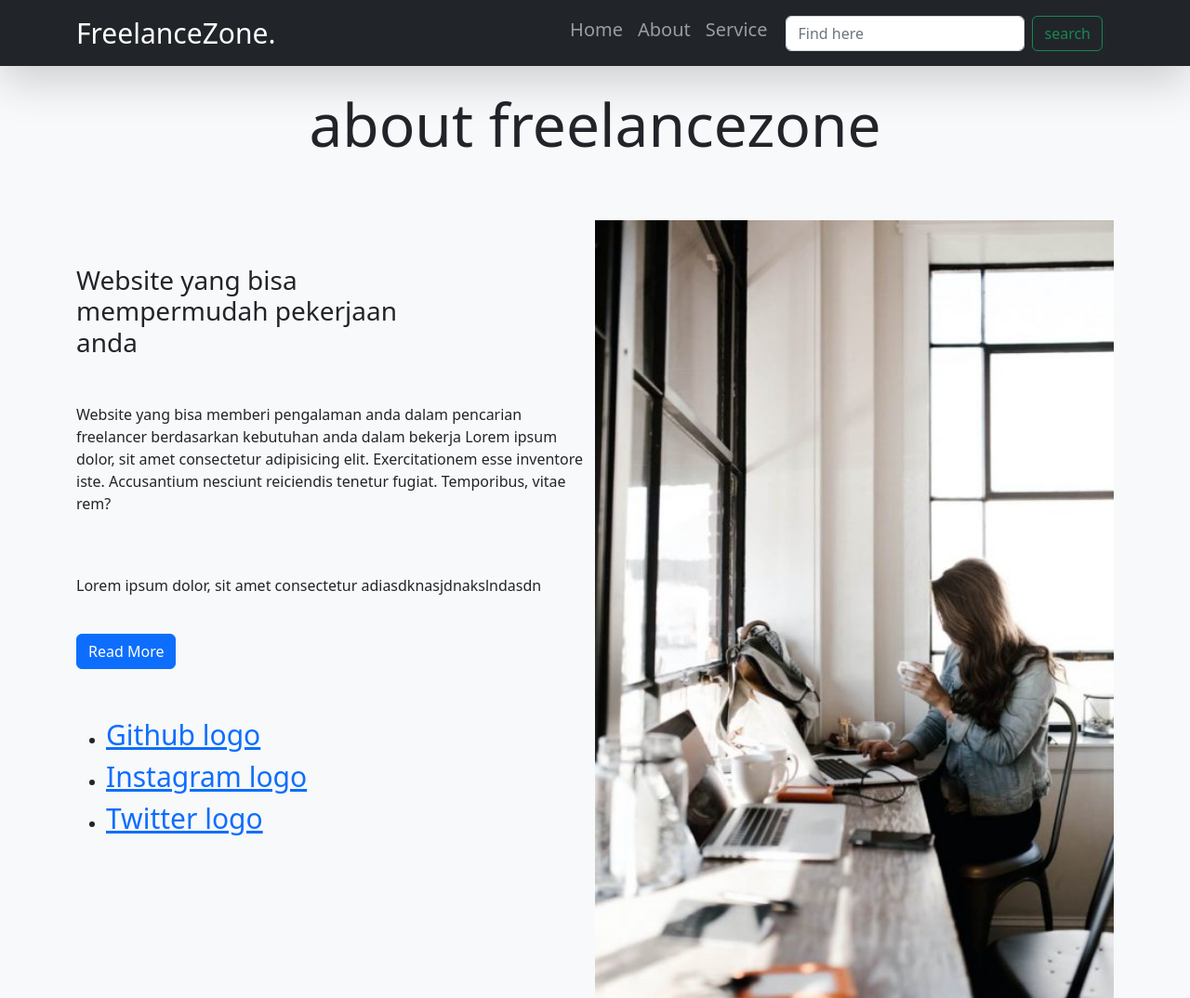
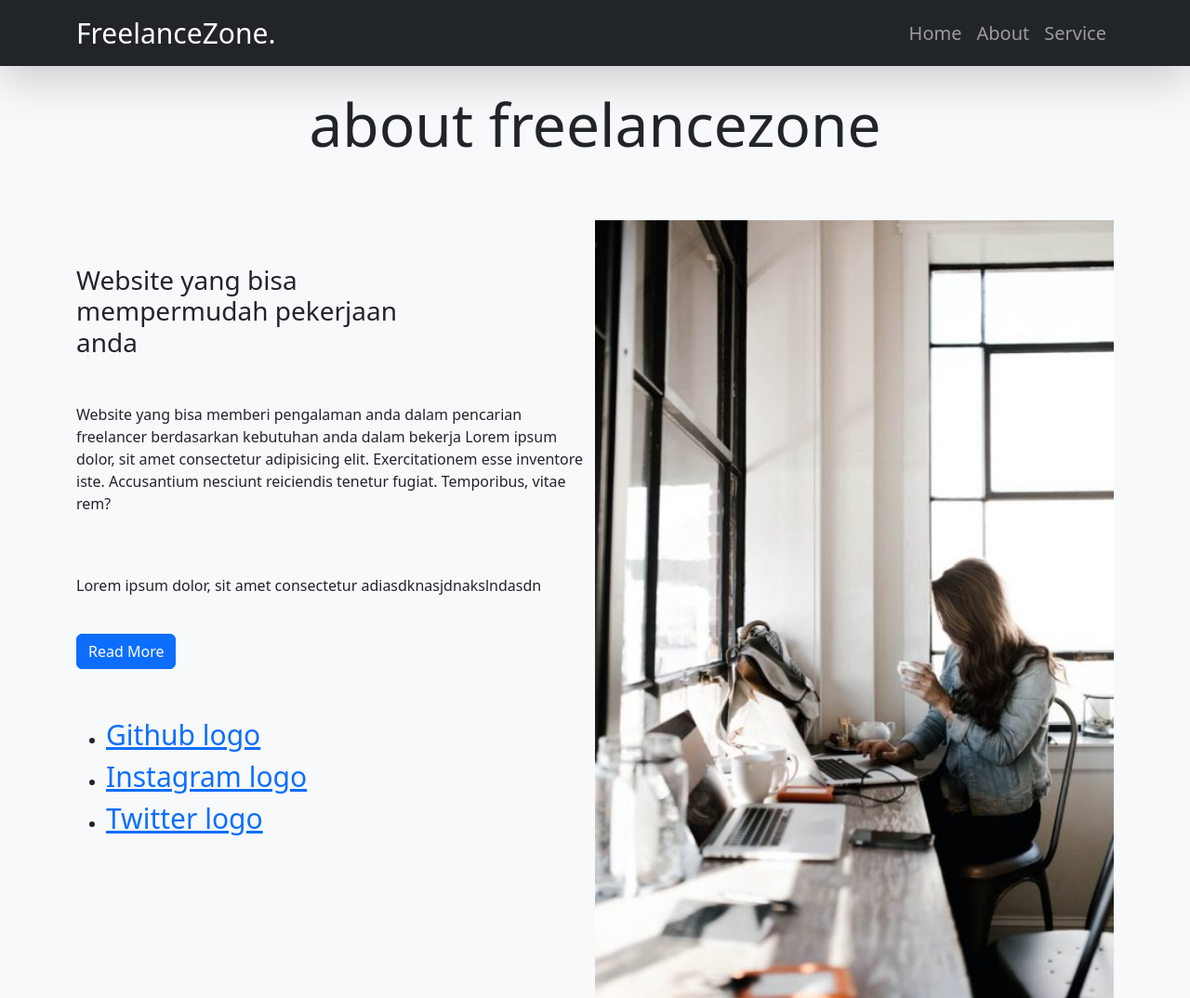
Before and after one commit to dinimustika/Capstone-Project, a plain HTML site: page about.html in a window 1280 px wide. Shown: the whole page at 93% size. Drawn offline with nearby package versions, Linux system fonts and the light colour scheme; files whose address does not match are found by name.

Commit message:
updating file
deleting search form in about us

```diff
--- a/about.html
+++ b/about.html
@@ -32,15 +32,6 @@
               <li class="nav-item">
                 <a class="nav-link" href="service.html">Service</a>
               </li>
-
-              <nav class="navbar bg-dark">
-                <div class="container-fluid">
-                  <form class="d-flex" role="search">
-                    <input class="form-control me-2" type="search" placeholder="Find here" aria-label="Search">
-                    <button class="btn btn-outline-success" type="submit">search</button>
-                  </form>
-                </div>
-              </nav>
 
             </ul>
           </div>
```
